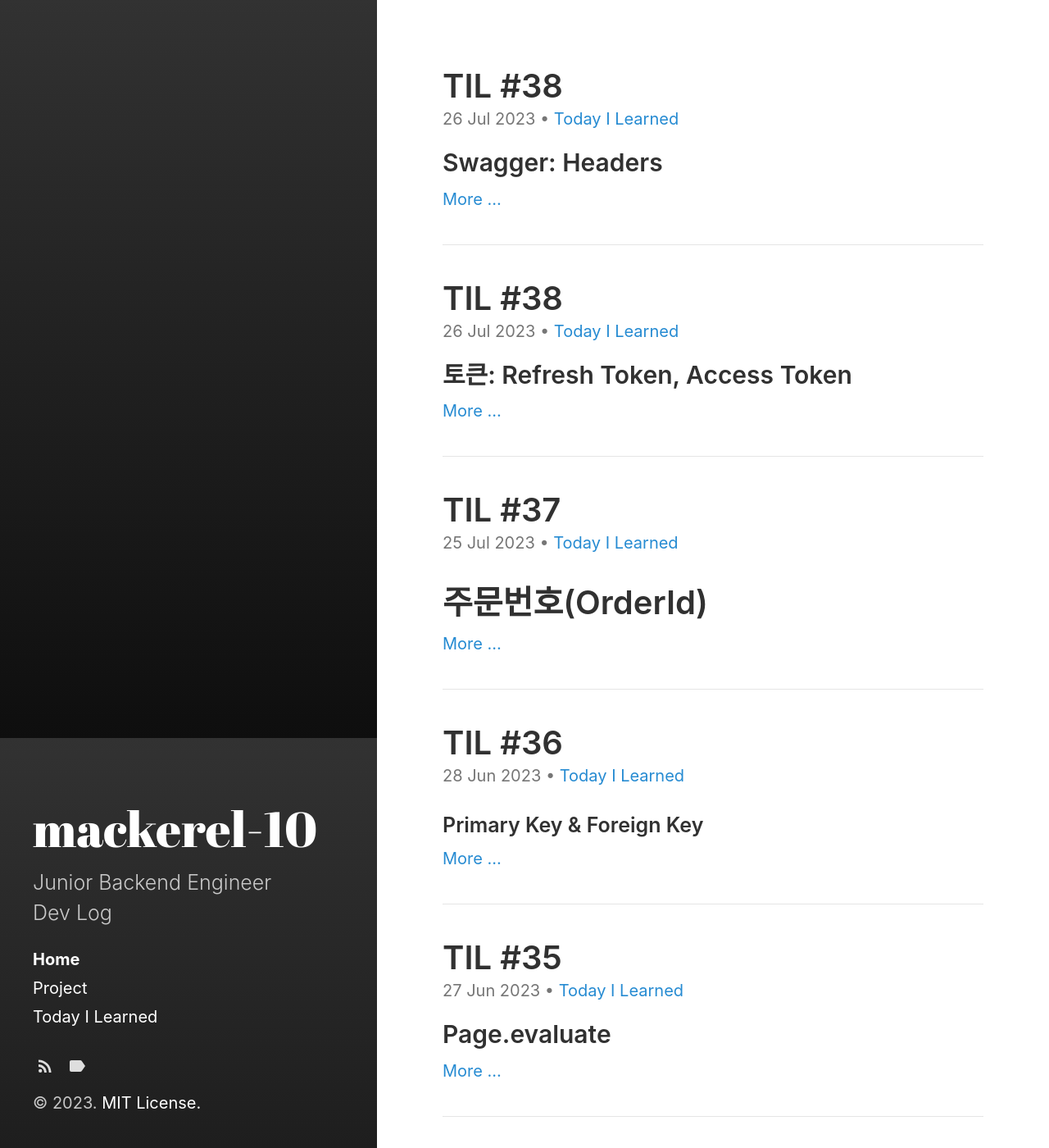
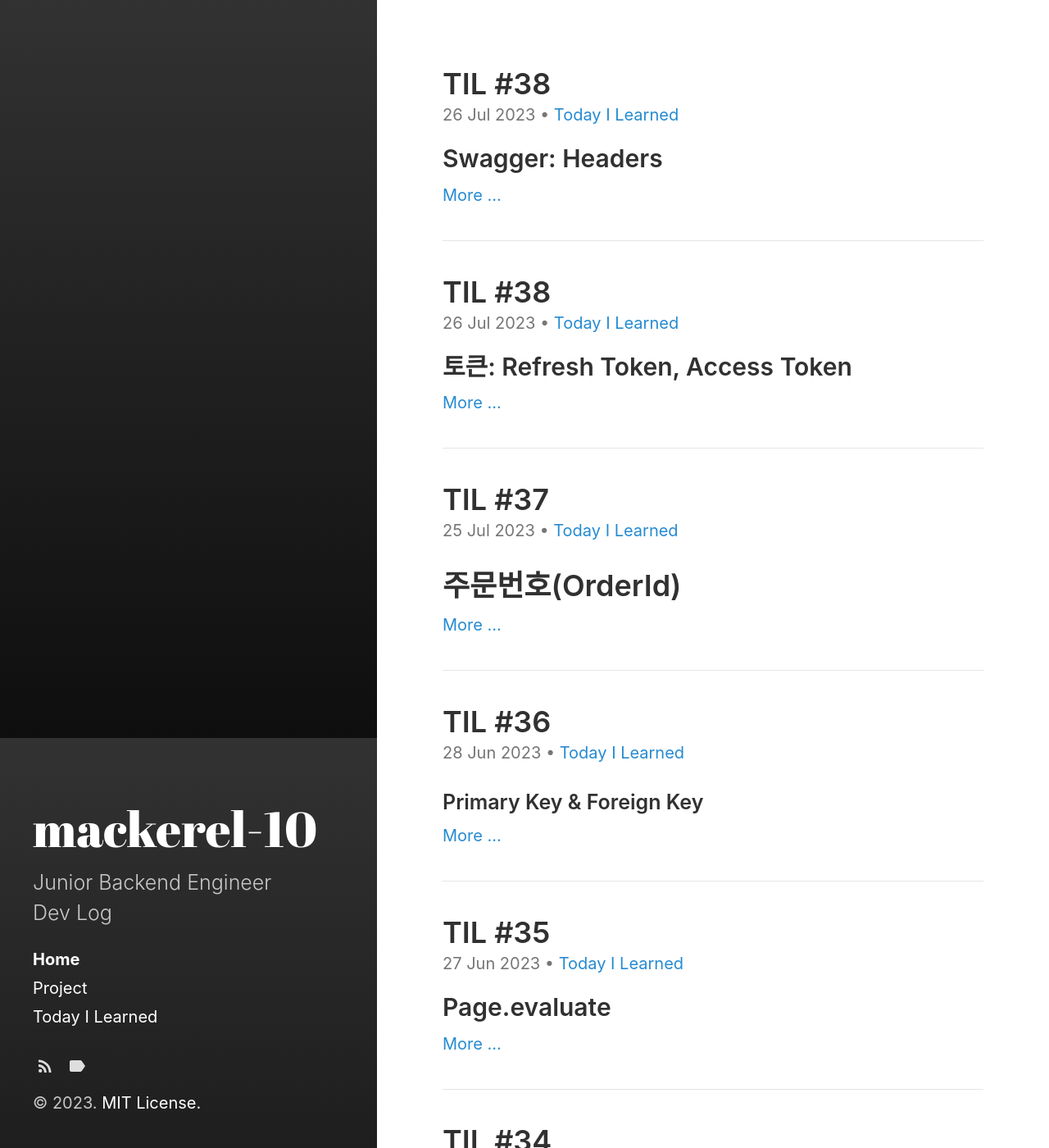
Before and after one commit to mackerel-10/mackerel-10.github.io, a Jekyll site: the page built from index.html, in a window 1280 px wide and 1400 px high. Shown: the whole window at 82% size. Built offline with Jekyll 4.4.1, drawn with Linux system fonts in a browser that asks for light colours; the list of posts is cut into pages by our own code.

Commit message:
Edit: heading 사이즈 변경

```diff
--- a/_sass/hydeout/_posts.scss
+++ b/_sass/hydeout/_posts.scss
@@ -21,7 +21,7 @@
 
 h2.post-title,
 h2.page-title {
-  font-size: 2rem;
+  font-size: 1.8rem;
 }
 
 .post-tags a {
@@ -30,7 +30,9 @@ h2.page-title {
   opacity: 0.75;
   white-space: nowrap;
 
-  .tag-name { text-transform: capitalize; }
+  .tag-name {
+    text-transform: capitalize;
+  }
 
   &:hover {
     opacity: 1;
--- a/_sass/hydeout/_type.scss
+++ b/_sass/hydeout/_type.scss
@@ -17,7 +17,7 @@ h6,
 }
 
 h1 {
-  font-size: 2rem;
+  font-size: 1.8rem;
 }
 
 h2 {
```
